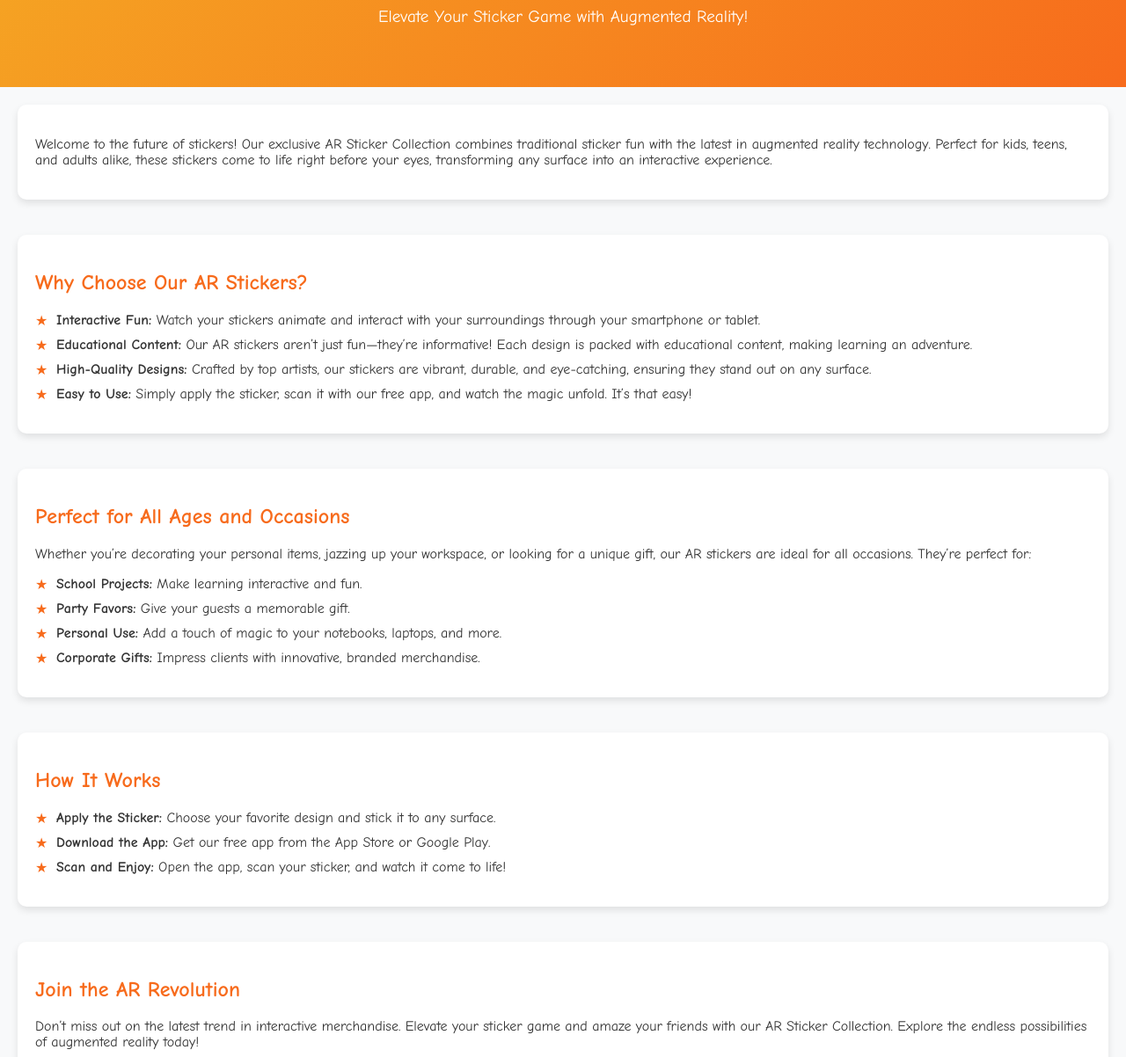
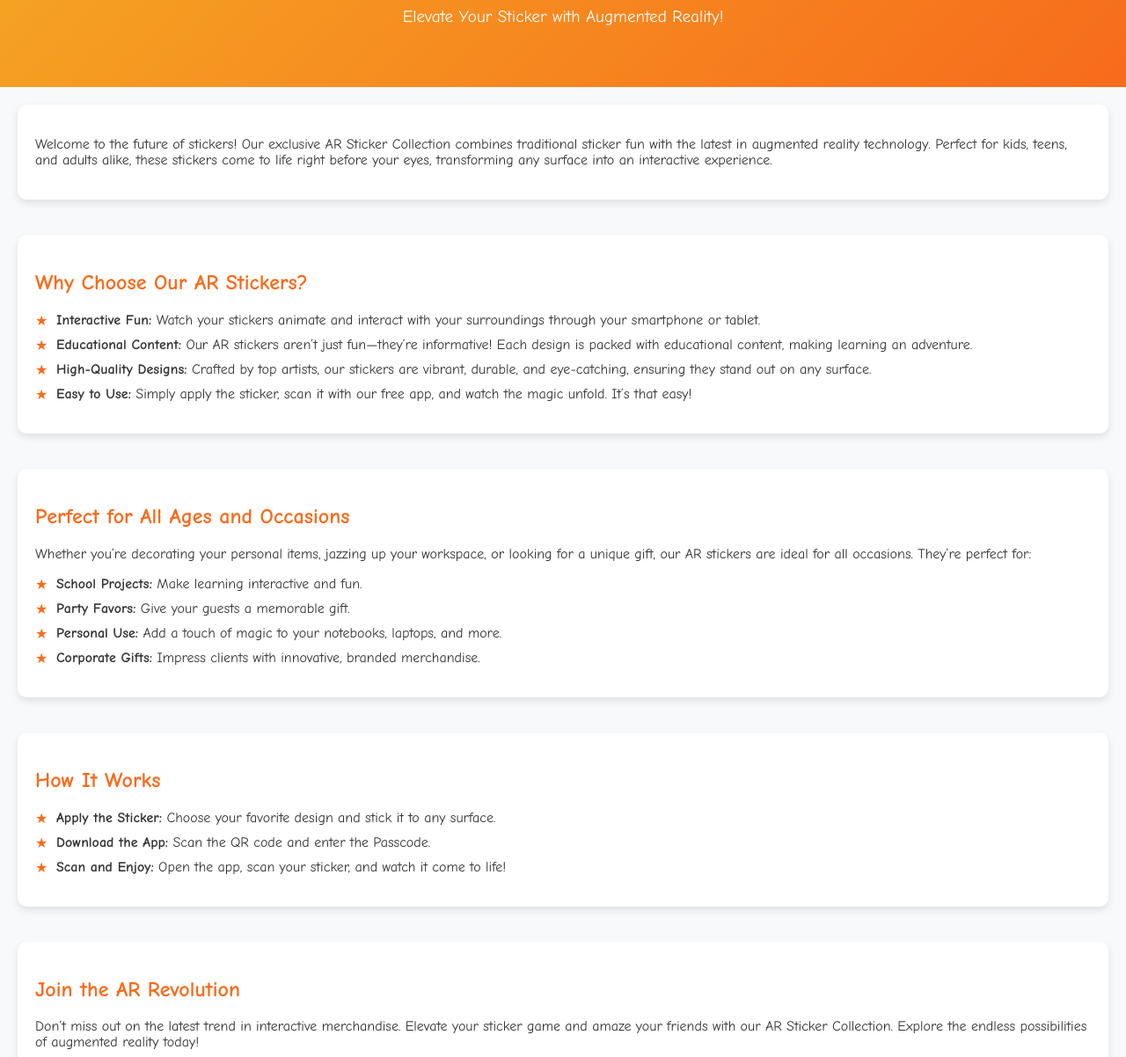
Before and after one commit to wolfpuplabs/Stick-AR, a plain HTML site: page index.html in a window 1280 px wide. Shown: the part 98-1300 px from the top of the page at 88% size. Drawn offline with Linux system fonts and the light colour scheme.

Commit message:
Update index.html

```diff
--- a/index.html
+++ b/index.html
@@ -9,7 +9,7 @@
 <body>
     <header>
         <h1>Discover Our Cutting-Edge AR Sticker Collection</h1>
-        <p>Elevate Your Sticker Game with Augmented Reality!</p>
+        <p>Elevate Your Sticker with Augmented Reality!</p>
     </header>
     <main>
         <section class="intro">
@@ -38,7 +38,7 @@
             <h2>How It Works</h2>
             <ol>
                 <li><strong>Apply the Sticker:</strong> Choose your favorite design and stick it to any surface.</li>
-                <li><strong>Download the App:</strong> Get our free app from the App Store or Google Play.</li>
+                <li><strong>Download the App:</strong> Scan the QR code and enter the Passcode.</li>
                 <li><strong>Scan and Enjoy:</strong> Open the app, scan your sticker, and watch it come to life!</li>
             </ol>
         </section>
```
